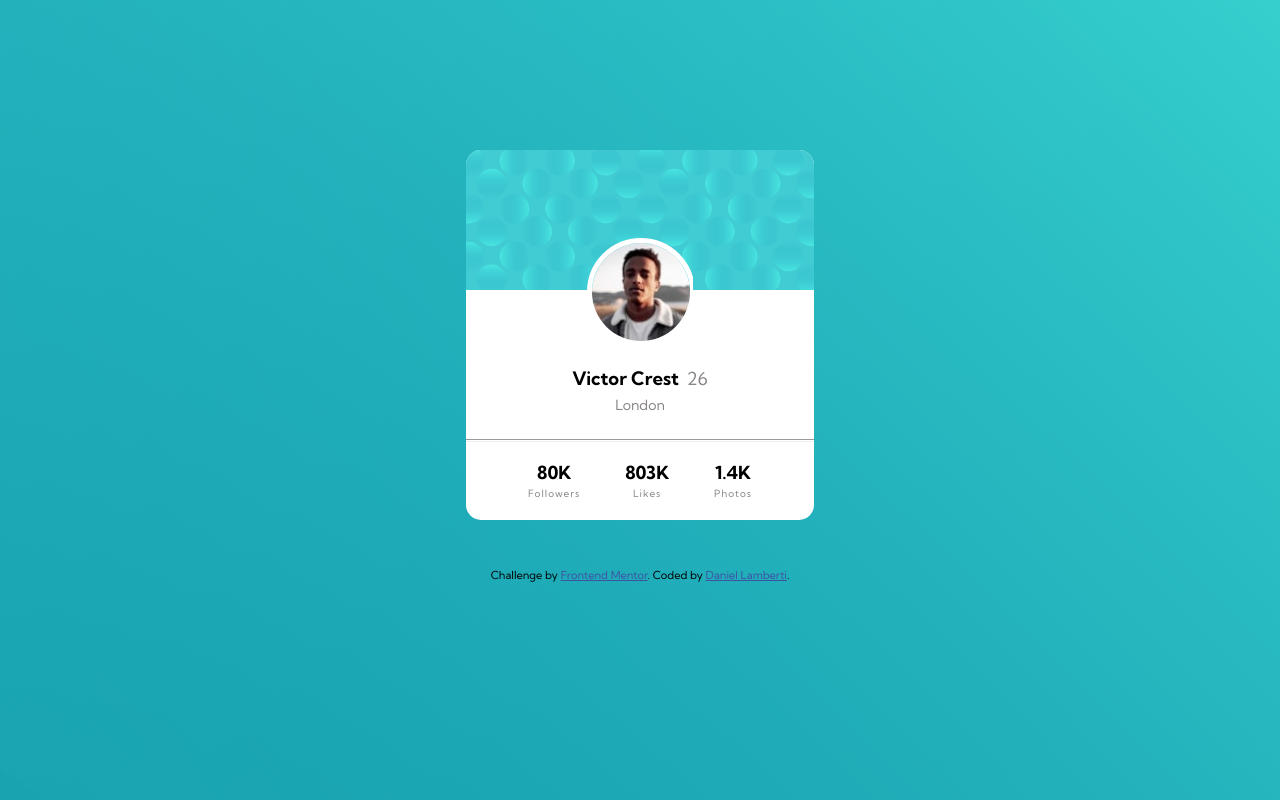
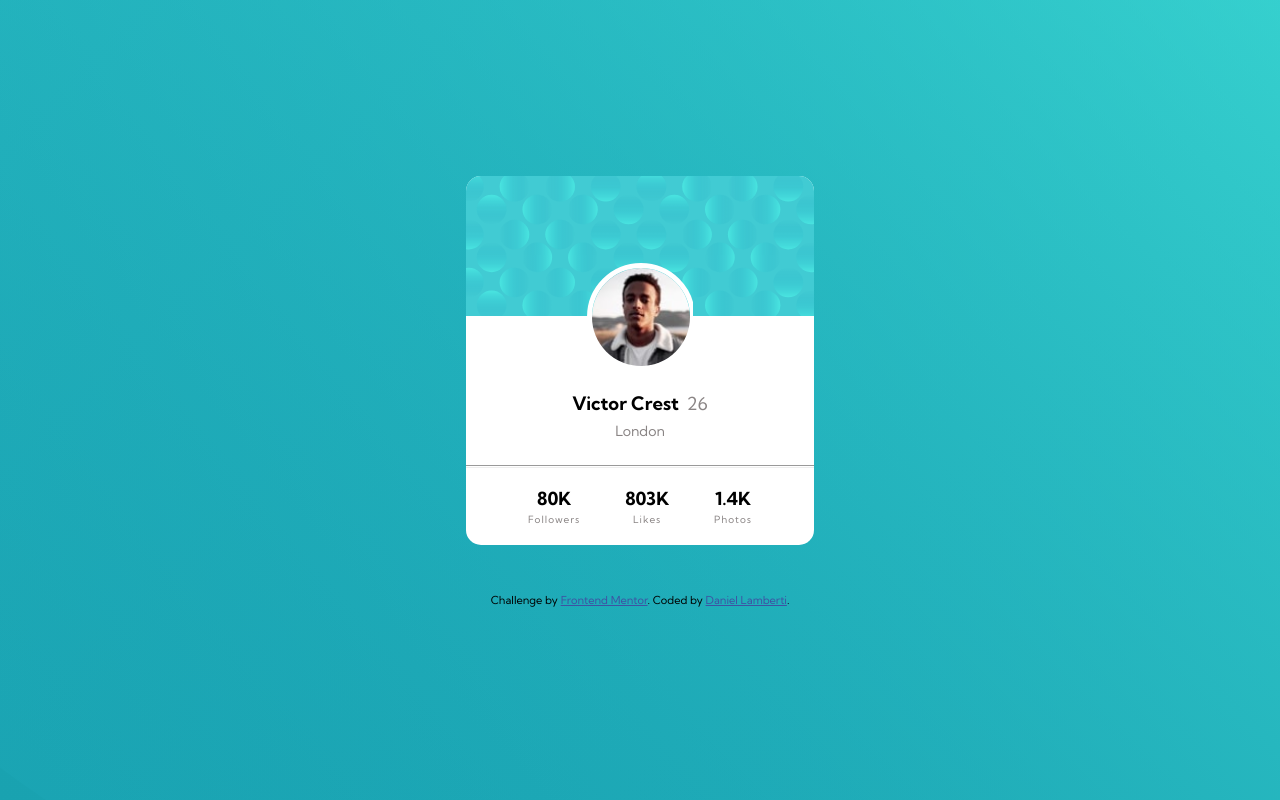
Before and after one commit to daniellamberti/profile-card-component-main, a plain HTML site: page index.html in a window 1280 px wide. Drawn offline with Linux system fonts and the light colour scheme.

Commit message:
style.css mainContainer margin-top modification

```diff
--- a/css/style.css
+++ b/css/style.css
@@ -65,7 +65,7 @@ p {
     flex-direction: column;
     align-items: center;
     gap: .4rem;
-    margin-top: 9.4rem;
+    margin-top: 11rem;
     border-radius: 15px;
 }
 
```
